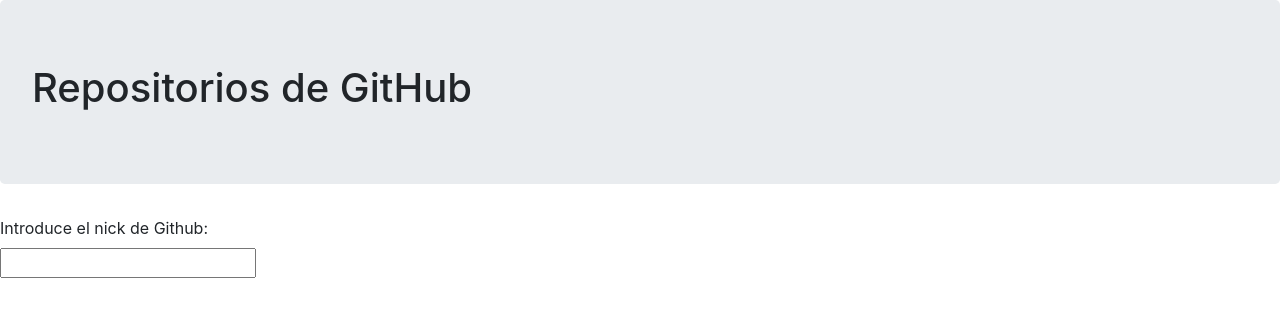
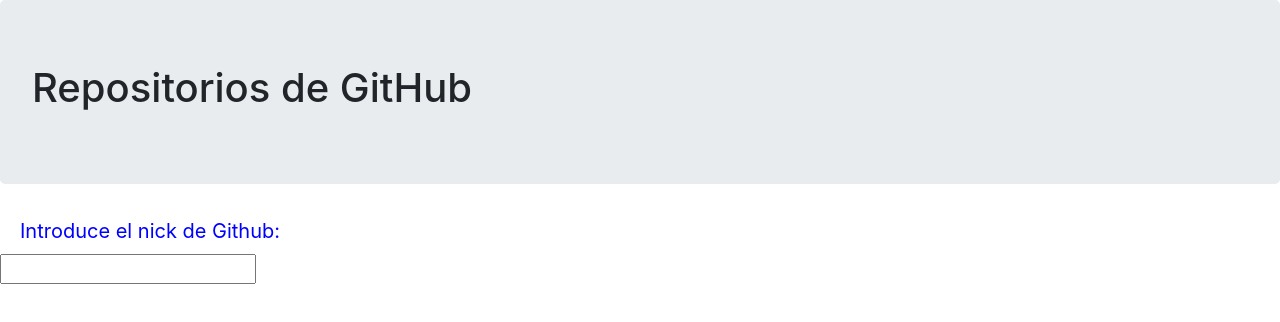
Before and after one commit to MikelArinaMarcos/exempleWebDSA, a plain HTML site: page index.html in a window 1280 px wide. Drawn offline with nearby package versions, Linux system fonts and the light colour scheme.

Commit message:
Cambios varios

```diff
--- a/index.html
+++ b/index.html
@@ -8,6 +8,13 @@
     <script src="https://cdn.jsdelivr.net/npm/jquery@3.6.0/dist/jquery.slim.min.js"></script>
     <script src="https://cdn.jsdelivr.net/npm/popper.js@1.16.1/dist/umd/popper.min.js"></script>
     <script src="https://cdn.jsdelivr.net/npm/bootstrap@4.6.1/dist/js/bootstrap.bundle.min.js"></script>
+    <style>
+        .labelForm{
+            color: blue;
+            font-size: 20px;
+            padding-left: 20px;
+        }
+    </style>
 </head>
 <body>
     <div class="jumbotron">
@@ -15,7 +22,7 @@
     </div>
     <div id="formulario">
         <form>
-            <label for="nick">Introduce el nick de Github:</label><br>
+            <label class="labelForm" for="nick">Introduce el nick de Github:</label><br>
             <input type="text" id="nick" name="nick"><br>
         </form>
     </div>
```
